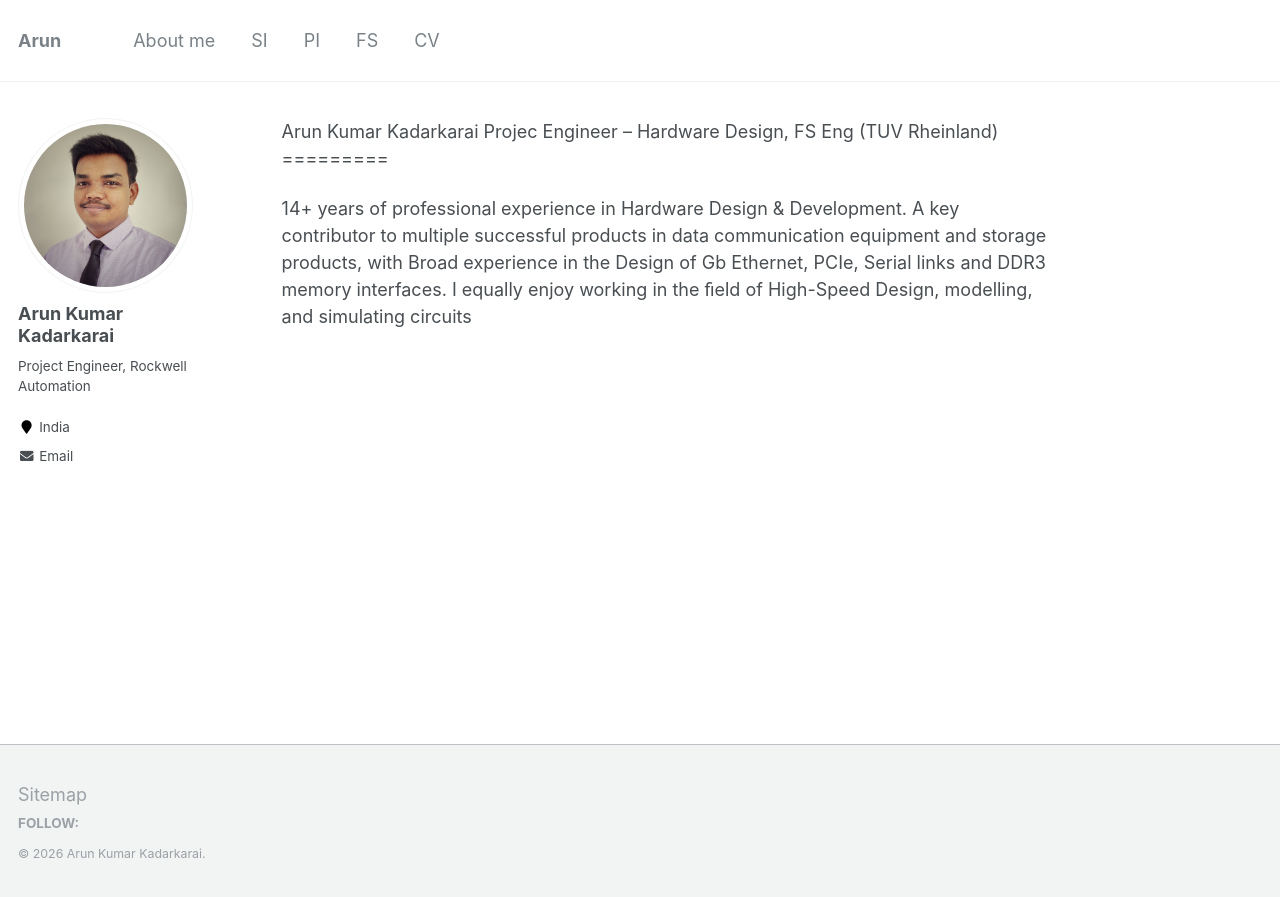
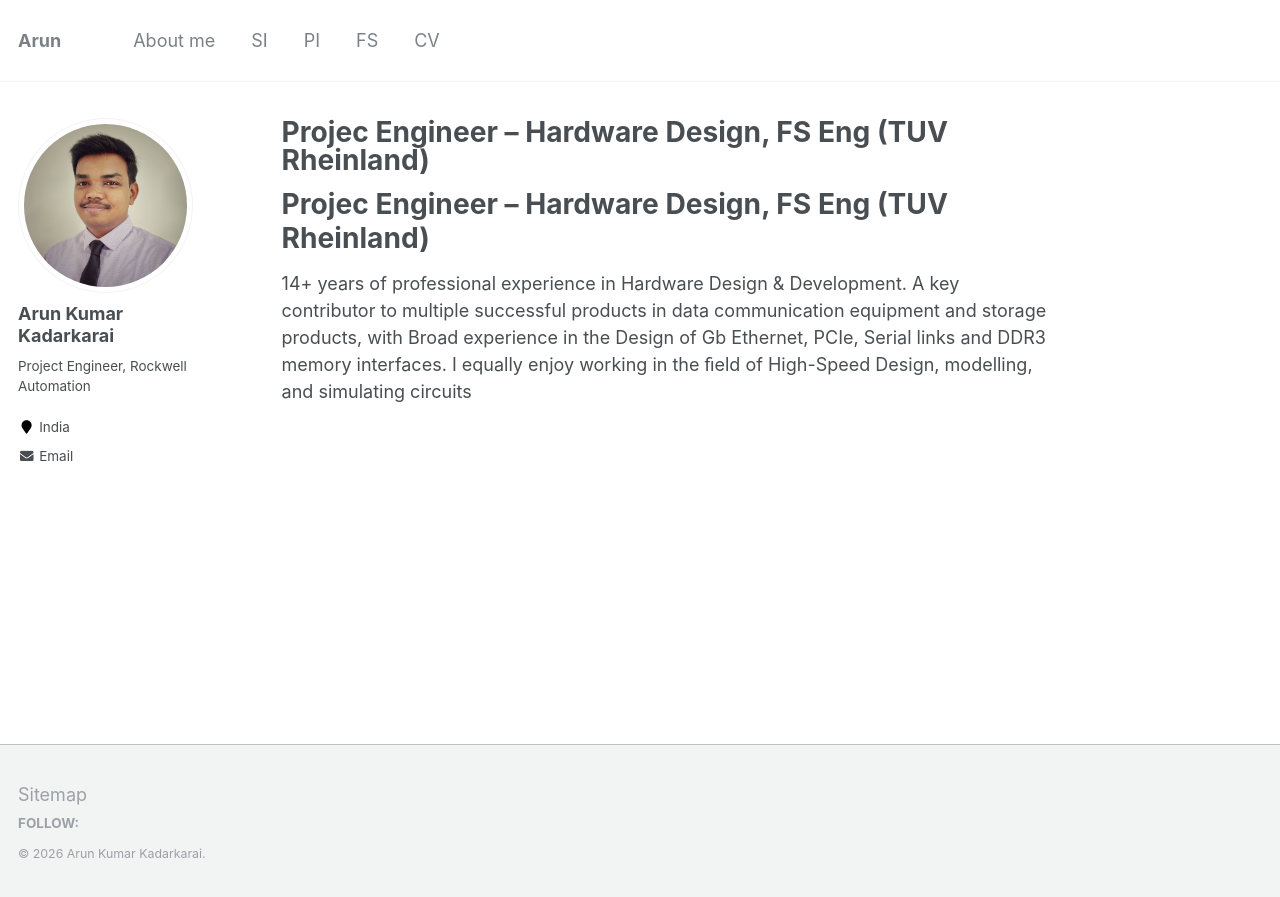
Before and after one commit to arunka97/arunka97.github.io, a Jekyll site: the page built from _pages/about.md, in a window 1280 px wide. Shown: the top 897 px of the page. Built offline with Jekyll 4.4.1, drawn with Linux system fonts in a browser that asks for light colours; our own code applies the rules of GitHub Pages for plain Markdown files.

Commit message:
Update about.md

```diff
--- a/_pages/about.md
+++ b/_pages/about.md
@@ -7,7 +7,7 @@ redirect_from:
   - /about/
   - /about.html
 ---
-Arun Kumar Kadarkarai
+
 Projec Engineer – Hardware Design, FS Eng (TUV Rheinland)
 =========
 
```
